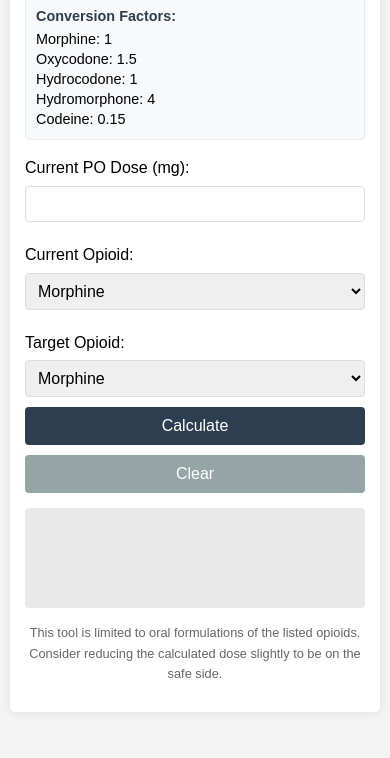
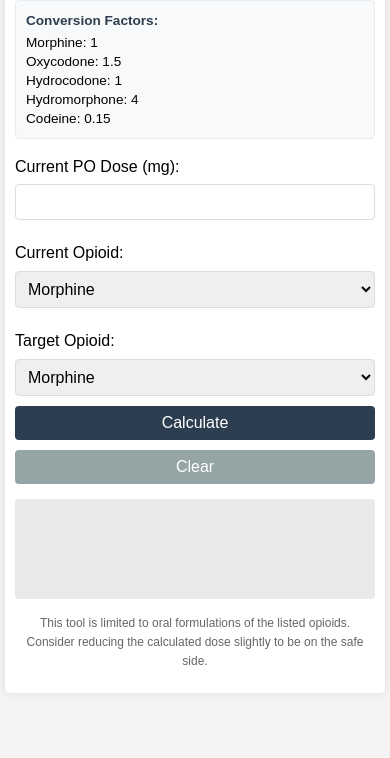
Before and after one commit to pixelpilot01/opioidconversionjx, a plain HTML site: page index.html in a window 390 px wide. Shown: the part 106-864 px from the top of the page. Drawn offline with Linux system fonts and the light colour scheme.

Commit message:
Update index.html
update for all iphones

```diff
--- a/index.html
+++ b/index.html
@@ -117,8 +117,8 @@
             background: #7f8c8d;
         }
 
-        /* New media query for smaller screens */
-        @media screen and (max-width: 360px) {
+        /* Updated media query for better iPhone coverage */
+        @media screen and (max-width: 480px) {
             body {
                 padding: 5px;
             }
@@ -129,6 +129,28 @@
 
             h3 {
                 font-size: 1.2em;
+            }
+
+            .conversion-factors {
+                font-size: 0.85em;
+            }
+
+            input,
+            select,
+            button {
+                font-size: 16px;
+                padding: 8px;
+            }
+
+            .disclaimer {
+                font-size: 0.75em;
+            }
+        }
+
+        /* Additional media query for very small screens */
+        @media screen and (max-width: 320px) {
+            h3 {
+                font-size: 1.1em;
             }
 
             .conversion-factors {
@@ -194,7 +216,8 @@
         </div>
 
         <p class="disclaimer">
-            This tool is limited to oral formulations of the listed opioids. Consider reducing the calculated dose slightly
+            This tool is limited to oral formulations of the listed opioids. Consider reducing the calculated dose
+            slightly
             to be on the safe side.
         </p>
     </div>
@@ -242,7 +265,7 @@
             document.getElementById('result').innerHTML = resultHTML;
         });
 
-        document.getElementById('clearButton').addEventListener('click', function() {
+        document.getElementById('clearButton').addEventListener('click', function () {
             document.getElementById('inputDose').value = '';
             document.getElementById('inputOpioid').selectedIndex = 0;
             document.getElementById('targetOpioid').selectedIndex = 0;
```
